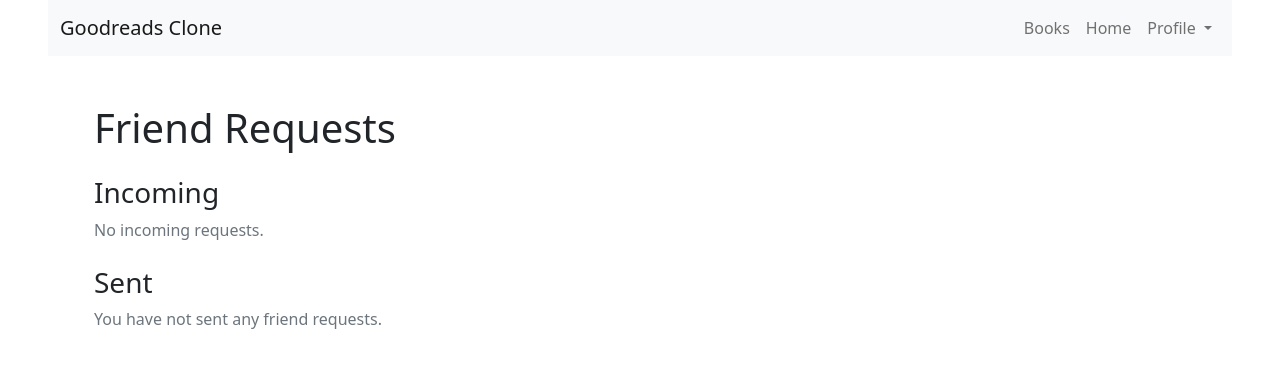
After one commit to PolitexProg/book-library, a Django app: page /users/requests/ in a window 1280 px wide. The commit adds this page. Shown: the top 370 px of the page. Run offline with Django 5.2, Linux system fonts and the light colour scheme; the visitor is signed in with stand-in values (Sample User, id 1).

Commit message:
friends feature added

```diff
--- a/templates/base.html
+++ b/templates/base.html
@@ -55,6 +55,9 @@
                         </a>
                         <ul class="dropdown-menu dropdown-menu-end" aria-labelledby="profileDropdown">
                             <li><a class="dropdown-item {% if request.path == profile_url %}active{% endif %}" href="{{ profile_url }}">View Profile</a></li>
+                            <li><a class="dropdown-item" href="{% url 'users:people' %}">People</a></li>
+                            <li><a class="dropdown-item" href="{% url 'users:friends_list' %}">Friends</a></li>
+                            <li><a class="dropdown-item" href="{% url 'users:friend_requests' %}">Requests</a></li>
                             <li><hr class="dropdown-divider"></li>
                             <li><a class="dropdown-item" href="{% url 'users:logout' %}">Logout</a></li>
                         </ul>
--- a/users/models.py
+++ b/users/models.py
@@ -1,5 +1,52 @@
 from django.db import models
 from django.contrib.auth.models import AbstractUser
+from django.conf import settings
+from django.utils import timezone
+
+
+class FriendshipRequest(models.Model):
+    STATUS_PENDING = "pending"
+    STATUS_ACCEPTED = "accepted"
+    STATUS_REJECTED = "rejected"
+
+    STATUS_CHOICES = [
+        (STATUS_PENDING, "Pending"),
+        (STATUS_ACCEPTED, "Accepted"),
+        (STATUS_REJECTED, "Rejected"),
+    ]
+
+    from_user = models.ForeignKey(
+        settings.AUTH_USER_MODEL,
+        related_name="sent_friend_requests",
+        on_delete=models.CASCADE,
+    )
+    to_user = models.ForeignKey(
+        settings.AUTH_USER_MODEL,
+        related_name="received_friend_requests",
+        on_delete=models.CASCADE,
+    )
+    status = models.CharField(
+        max_length=10, choices=STATUS_CHOICES, default=STATUS_PENDING
+    )
+    created_at = models.DateTimeField(default=timezone.now)
+
+    class Meta:
+        unique_together = ("from_user", "to_user")
+        ordering = ["-created_at"]
+
+    def accept(self):
+        self.status = self.STATUS_ACCEPTED
+        self.save()
+
+    def reject(self):
+        self.status = self.STATUS_REJECTED
+        self.save()
+
+    def cancel(self):
+        self.delete()
+
+    def __str__(self):
+        return f"{self.from_user} -> {self.to_user} ({self.status})"
 
 
 class CustomUser(AbstractUser):
@@ -14,3 +61,24 @@ class CustomUser(AbstractUser):
 
     def __str__(self):
         return self.username
+
+    def friends(self):
+        """Return a queryset of users who are friends (accepted requests)."""
+        # Users who sent accepted requests to me
+        sent = FriendshipRequest.objects.filter(
+            from_user=self, status=FriendshipRequest.STATUS_ACCEPTED
+        ).values_list("to_user", flat=True)
+        received = FriendshipRequest.objects.filter(
+            to_user=self, status=FriendshipRequest.STATUS_ACCEPTED
+        ).values_list("from_user", flat=True)
+        user_ids = list(sent) + list(received)
+        return CustomUser.objects.filter(id__in=user_ids)
+
+    def is_friend_with(self, other_user):
+        return FriendshipRequest.objects.filter(
+            (
+                models.Q(from_user=self, to_user=other_user)
+                | models.Q(from_user=other_user, to_user=self)
+            ),
+            status=FriendshipRequest.STATUS_ACCEPTED,
+        ).exists()
--- /dev/null
+++ b/users/templates/users/friend_requests.html
@@ -0,0 +1,55 @@
+{% extends "base.html" %}
+
+{% block title %}Friend Requests - Goodreads Clone{% endblock %}
+
+{% block content %}
+<div class="container py-4">
+    <h1>Friend Requests</h1>
+
+    <h3 class="mt-4">Incoming</h3>
+    {% if received %}
+        <div class="list-group mb-4">
+            {% for req in received %}
+            <div class="list-group-item d-flex justify-content-between align-items-center">
+                <div>
+                    <strong>{{ req.from_user.username }}</strong>
+                    <div class="text-muted small">Sent at {{ req.created_at }}</div>
+                </div>
+                <div>
+                    <form method="post" action="{% url 'users:respond_friend_request' req.pk 'accept' %}" style="display:inline">{% csrf_token %}
+                        <button class="btn btn-sm btn-success">Accept</button>
+                    </form>
+                    <form method="post" action="{% url 'users:respond_friend_request' req.pk 'reject' %}" style="display:inline">{% csrf_token %}
+                        <button class="btn btn-sm btn-danger">Reject</button>
+                    </form>
+                </div>
+            </div>
+            {% endfor %}
+        </div>
+    {% else %}
+        <p class="text-muted">No incoming requests.</p>
+    {% endif %}
+
+    <h3 class="mt-4">Sent</h3>
+    {% if sent %}
+        <div class="list-group">
+            {% for req in sent %}
+            <div class="list-group-item d-flex justify-content-between align-items-center">
+                <div>
+                    <strong>{{ req.to_user.username }}</strong>
+                    <div class="text-muted small">Sent at {{ req.created_at }}</div>
+                </div>
+                <div>
+                    <form method="post" action="{% url 'users:respond_friend_request' req.pk 'cancel' %}">{% csrf_token %}
+                        <button class="btn btn-sm btn-secondary">Cancel</button>
+                    </form>
+                </div>
+            </div>
+            {% endfor %}
+        </div>
+    {% else %}
+        <p class="text-muted">You have not sent any friend requests.</p>
+    {% endif %}
+
+</div>
+{% endblock %}
--- a/users/templates/users/profile.html
+++ b/users/templates/users/profile.html
@@ -56,6 +56,10 @@
                         <span class="me-2" role="img" aria-label="Edit">✏️</span>
                         Edit Profile
                     </a>
+                    <a href="{% url 'users:people' %}" class="btn btn-success w-100 mt-2">
+                        <span class="me-2" role="img" aria-label="People">👥</span>
+                        Find People
+                    </a>
                 </div>
             </div>
             <!-- End User Profile Card -->
--- a/users/urls.py
+++ b/users/urls.py
@@ -6,6 +6,7 @@ from users.views import (
     LogoutView,
     ProfileUpdateView,
 )
+from users import views as users_views
 
 app_name = "users"
 
@@ -15,4 +16,23 @@ urlpatterns = [
     path("logout/", LogoutView.as_view(), name="logout"),
     path("profile/", ProfileView.as_view(), name="profile"),
     path("profile/update/", ProfileUpdateView.as_view(), name="profile_update"),
+    # Friend system
+    path("friends/", users_views.FriendsListView.as_view(), name="friends_list"),
+    path(
+        "requests/",
+        users_views.FriendRequestsListView.as_view(),
+        name="friend_requests",
+    ),
+    path(
+        "send-request/<int:pk>/",
+        users_views.SendFriendRequestView.as_view(),
+        name="send_friend_request",
+    ),
+    path(
+        "respond-request/<int:pk>/<str:action>/",
+        users_views.RespondFriendRequestView.as_view(),
+        name="respond_friend_request",
+    ),
+    path("people/", users_views.PeopleListView.as_view(), name="people"),
+    path("user/<int:pk>/", users_views.UserProfileView.as_view(), name="user_profile"),
 ]
--- a/users/views.py
+++ b/users/views.py
@@ -1,4 +1,4 @@
-from django.shortcuts import render, redirect
+from django.shortcuts import render, redirect, get_object_or_404
 from django.views import View
 from django.contrib.auth import get_user_model
 from users.forms import UserCreateForm, UserUpdateForm
@@ -77,3 +77,140 @@ class ProfileUpdateView(LoginRequiredMixin, View):
             return render(
                 request, "users/profile_update.html", {"form": user_update_form}
             )
+
+
+# ---------------- Friend System Views ----------------
+class SendFriendRequestView(LoginRequiredMixin, View):
+    def post(self, request, pk):
+        to_user = get_user_model().objects.filter(pk=pk).first()
+        if not to_user:
+            messages.error(request, "User not found.")
+            return redirect("users:friends_list")
+        if to_user == request.user:
+            messages.error(request, "You cannot send a friend request to yourself.")
+            return redirect("users:friends_list")
+
+        # Check existing
+        existing = users_models = None
+        from users.models import FriendshipRequest
+
+        try:
+            existing = FriendshipRequest.objects.get(
+                from_user=request.user, to_user=to_user
+            )
+        except FriendshipRequest.DoesNotExist:
+            existing = None
+
+        if existing:
+            if existing.status == FriendshipRequest.STATUS_PENDING:
+                messages.info(request, "Friend request already sent.")
+            elif existing.status == FriendshipRequest.STATUS_ACCEPTED:
+                messages.info(request, "You are already friends.")
+            else:
+                messages.info(request, "A previous request was rejected.")
+            return redirect("users:friends_list")
+
+        # Make new request
+        FriendshipRequest.objects.create(from_user=request.user, to_user=to_user)
+        messages.success(request, "Friend request sent.")
+        return redirect("users:friends_list")
+
+
+class RespondFriendRequestView(LoginRequiredMixin, View):
+    def post(self, request, pk, action=None):
+        from users.models import FriendshipRequest
+
+        fr = FriendshipRequest.objects.filter(pk=pk, to_user=request.user).first()
+        if not fr:
+            messages.error(request, "Friend request not found.")
+            return redirect("users:friend_requests")
+
+        if action == "accept":
+            fr.accept()
+            messages.success(
+                request, f"You are now friends with {fr.from_user.username}."
+            )
+        elif action == "reject":
+            fr.reject()
+            messages.info(request, "Friend request rejected.")
+        elif action == "cancel" and fr.from_user == request.user:
+            fr.cancel()
+            messages.info(request, "Friend request cancelled.")
+        else:
+            messages.error(request, "Invalid action.")
+
+        return redirect("users:friend_requests")
+
+
+class FriendRequestsListView(LoginRequiredMixin, View):
+    def get(self, request):
+        from users.models import FriendshipRequest
+
+        received = FriendshipRequest.objects.filter(
+            to_user=request.user, status=FriendshipRequest.STATUS_PENDING
+        )
+        sent = FriendshipRequest.objects.filter(
+            from_user=request.user, status=FriendshipRequest.STATUS_PENDING
+        )
+        return render(
+            request, "users/friend_requests.html", {"received": received, "sent": sent}
+        )
+
+
+class FriendsListView(LoginRequiredMixin, View):
+    def get(self, request):
+        # Use helper on user model
+        friends_qs = request.user.friends()
+        # For convenience also show mutual friends count etc later
+        return render(request, "users/friends_list.html", {"friends": friends_qs})
+
+
+class PeopleListView(LoginRequiredMixin, View):
+    """List all users (except current) with friendship status info."""
+    def get(self, request):
+        from users.models import FriendshipRequest
+
+        users_qs = get_user_model().objects.exclude(pk=request.user.pk)
+
+        sent = FriendshipRequest.objects.filter(from_user=request.user)
+        received = FriendshipRequest.objects.filter(to_user=request.user)
+
+        sent_map = {fr.to_user.pk: fr for fr in sent}
+        received_map = {fr.from_user.pk: fr for fr in received}
+        friends_ids = set(request.user.friends().values_list('id', flat=True))
+
+        people = []
+        for u in users_qs:
+            entry = {"user": u, "status": "none", "request_pk": None}
+            if u.pk in friends_ids:
+                entry["status"] = "friends"
+            elif u.pk in sent_map:
+                entry["status"] = "sent"
+                entry["request_pk"] = sent_map[u.pk].pk
+            elif u.pk in received_map:
+                entry["status"] = "received"
+                entry["request_pk"] = received_map[u.pk].pk
+            people.append(entry)
+
+        return render(request, 'users/people.html', {
+            'people': people,
+        })
+
+
+class UserProfileView(LoginRequiredMixin, View):
+    """View another user's profile and show friendship actions."""
+    def get(self, request, pk):
+        from users.models import FriendshipRequest
+
+        target = get_object_or_404(get_user_model(), pk=pk)
+        # Determine relationship
+        fr_sent = FriendshipRequest.objects.filter(from_user=request.user, to_user=target).first()
+        fr_received = FriendshipRequest.objects.filter(from_user=target, to_user=request.user).first()
+        is_friend = request.user.is_friend_with(target)
+
+        return render(request, 'users/user_profile.html', {
+            'target': target,
+            'fr_sent': fr_sent,
+            'fr_received': fr_received,
+            'is_friend': is_friend,
+        })
```
Also changed, not shown: users/admin.py (+8 -1 lines), users/templates/users/friends_list.html (added, +26 -0 lines), users/templates/users/people.html (added, +57 -0 lines), users/templates/users/user_profile.html (added, +46 -0 lines), users/migrations/0006_friendshiprequest.py (added).
